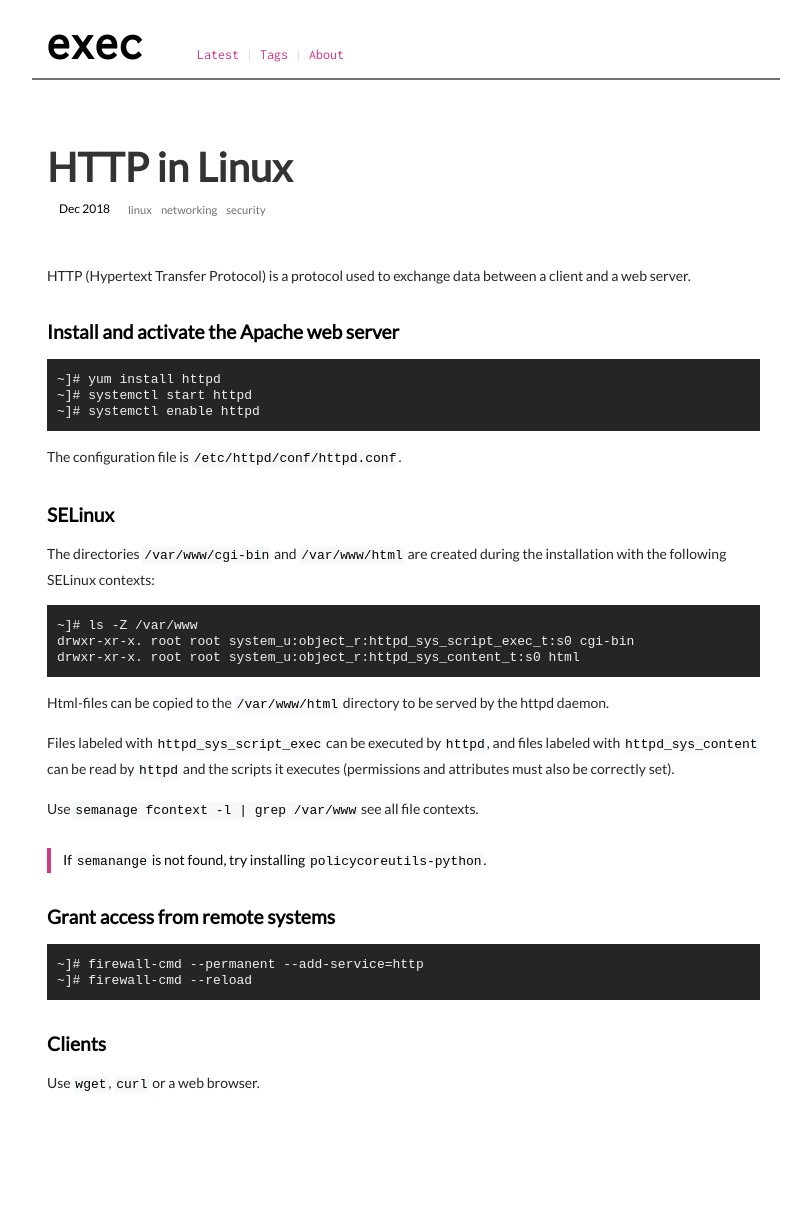
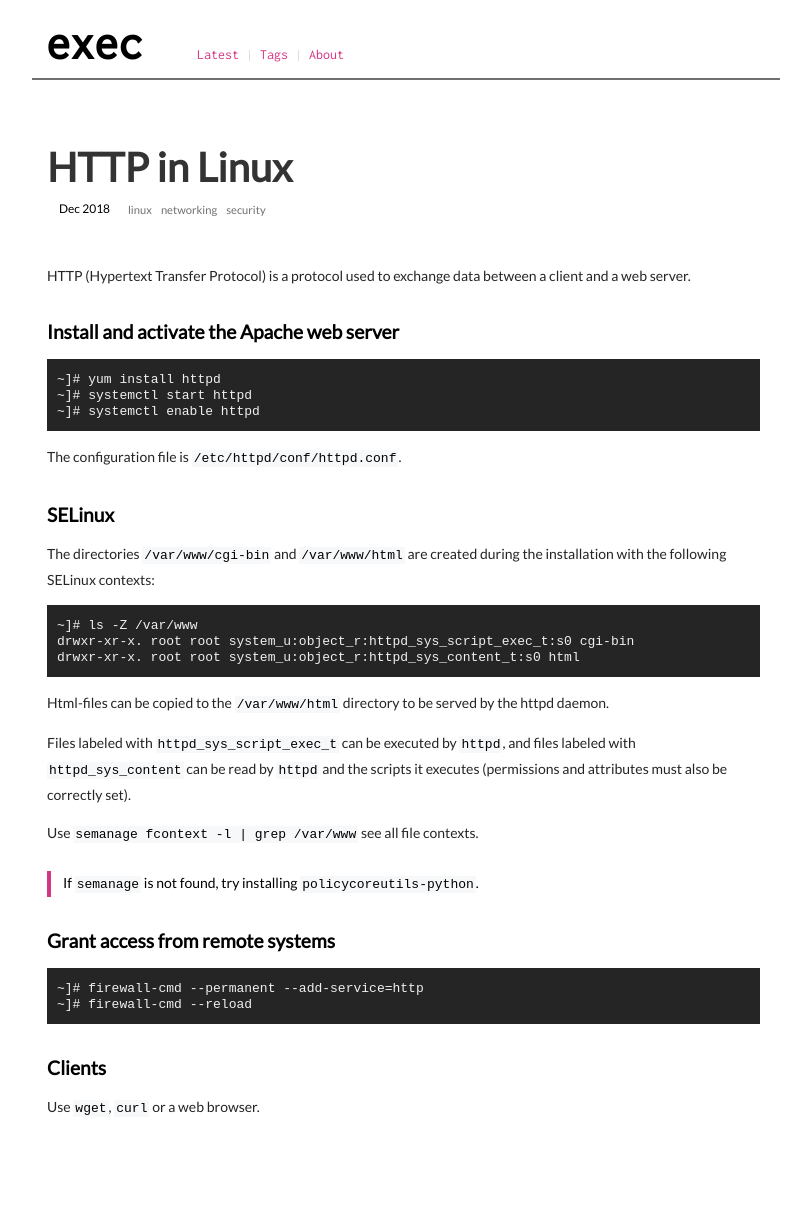
Before and after one commit to execas/execas.github.io, a Jekyll site: the page built from _posts/2018-12-03-http-in-linux.md, in a window 1280 px wide. Shown: the whole page, without its empty margins (234-1045 px from the left). Built offline with Jekyll 4.4.1, drawn with Linux system fonts in a browser that asks for light colours; before the commit the page ends 1181 px from its top, so only the background shows below that.

Commit message:
Update 2018-12-03-http-in-linux.md

```diff
--- a/_posts/2018-12-03-http-in-linux.md
+++ b/_posts/2018-12-03-http-in-linux.md
@@ -31,11 +31,11 @@ drwxr-xr-x. root root system_u:object_r:httpd_sys_content_t:s0 html
 
 Html-files can be copied to the `/var/www/html` directory to be served by the httpd daemon.
 
-Files labeled with `httpd_sys_script_exec` can be executed by `httpd`, and files labeled with `httpd_sys_content` can be read by `httpd` and the scripts it executes (permissions and attributes must also be correctly set).
+Files labeled with `httpd_sys_script_exec_t` can be executed by `httpd`, and files labeled with `httpd_sys_content` can be read by `httpd` and the scripts it executes (permissions and attributes must also be correctly set).
 
 Use `semanage fcontext -l | grep /var/www` see all file contexts.
 
-> If `semanange` is not found, try installing `policycoreutils-python`.
+> If `semanage` is not found, try installing `policycoreutils-python`.
 
 
 ### Grant access from remote systems
```
